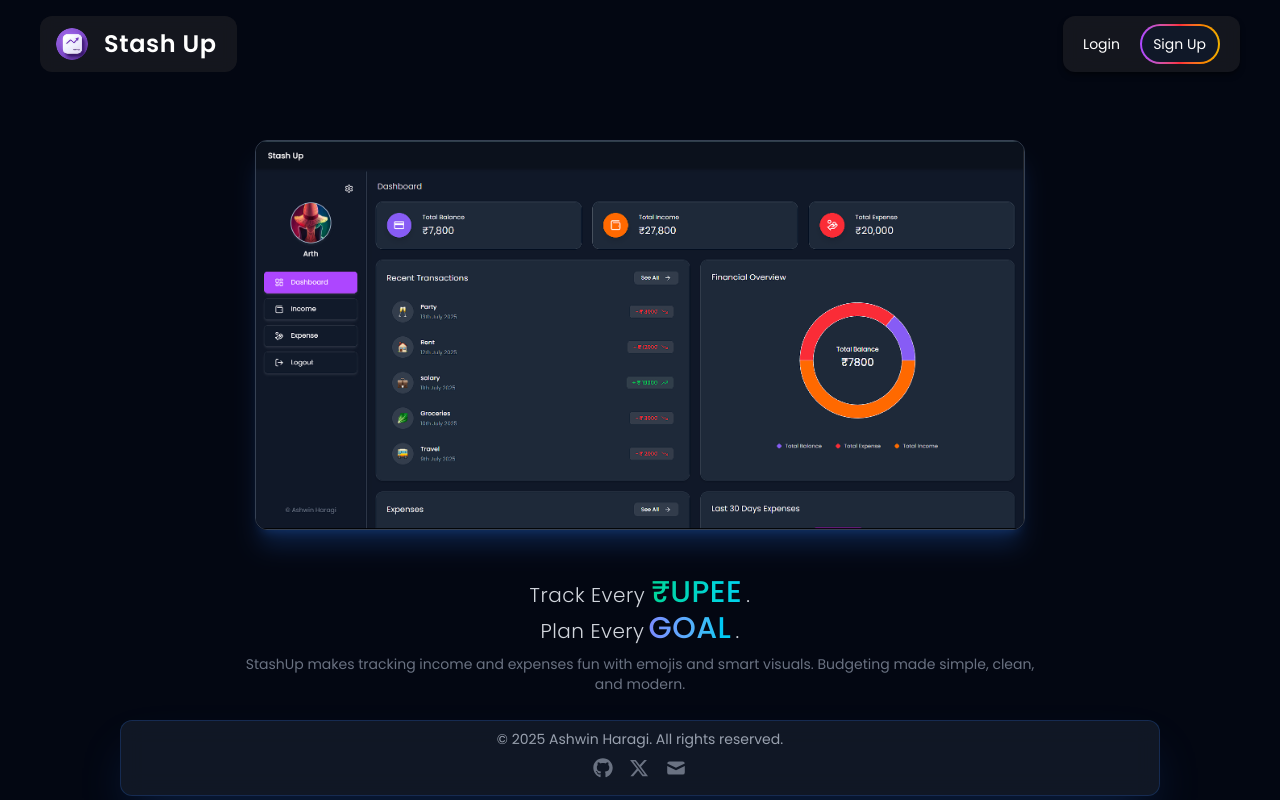
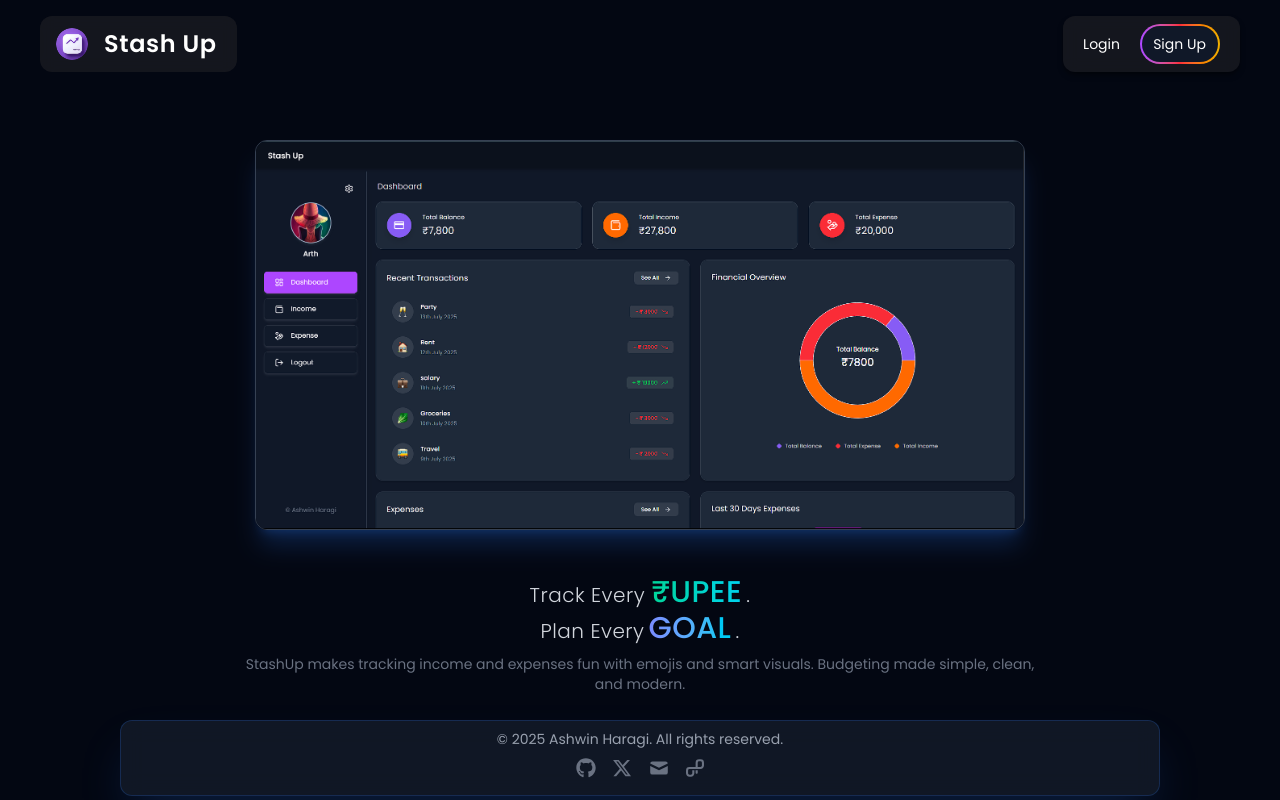
Before and after one commit to Ashwin-RH/Expense-Tracker, a React (Vite) app in the folder frontend/expense-tracker/: page /intro in a window 1280 px wide. Built offline with nearby package versions, Linux system fonts and the light colour scheme.

Commit message:
portfolio link added

```diff
--- a/frontend/expense-tracker/src/pages/Auth/Intro.jsx
+++ b/frontend/expense-tracker/src/pages/Auth/Intro.jsx
@@ -9,6 +9,7 @@ import { FaXTwitter } from "react-icons/fa6";
 import { HiMail } from 'react-icons/hi'
 import { useState } from 'react';
 import { Menu, X} from "lucide-react"
+import { SiOpenproject } from "react-icons/si";
 
 const Landingpage = () => {
 
@@ -265,6 +266,18 @@ const Landingpage = () => {
           >
             <HiMail size={22}/>
             </motion.a>
+
+            <motion.a
+            href="https://ashwinrh.vercel.app/"
+            target="_blank"
+            rel="noopener noreferrer"
+            title="Portfolio"
+            aria-label="Portfolio"
+            className="text-fuchsia-400/70 md:text-gray-500 hover:text-fuchsia-400 hover:scale-105 transition duration-500 flex items-center"
+          >
+            <SiOpenproject size={18} />
+          </motion.a>
+
           </motion.div>
         </footer>
       </div>
```
